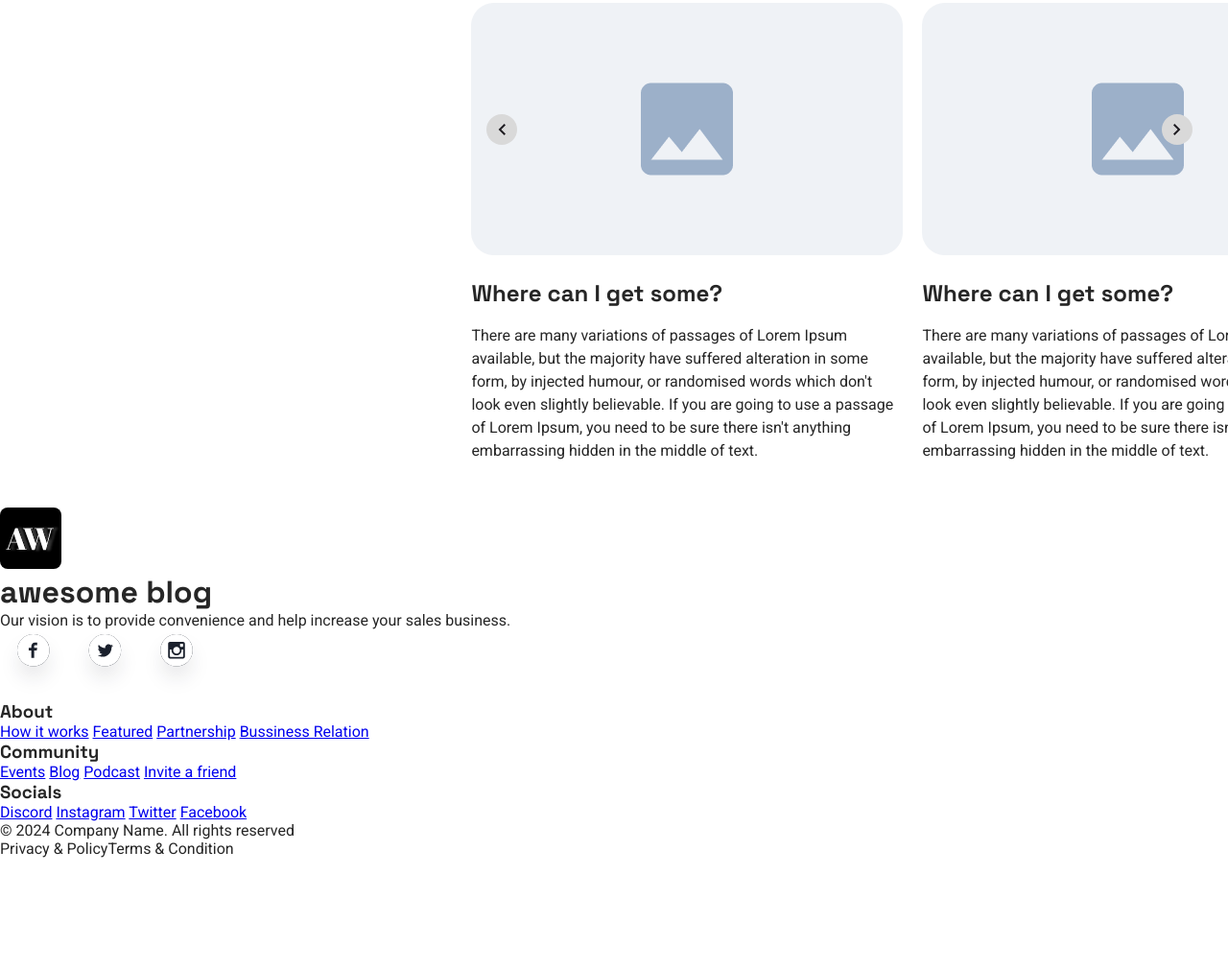
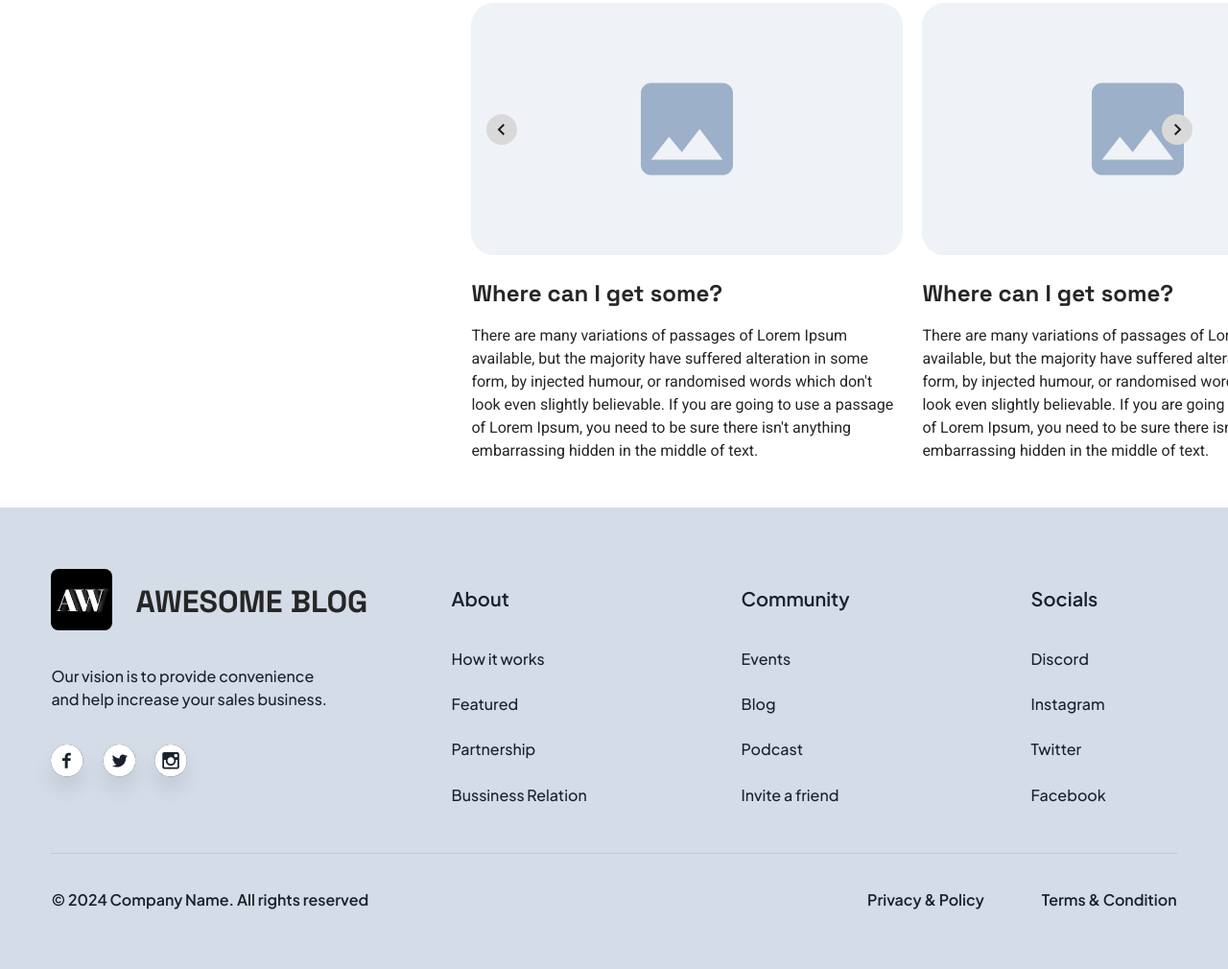
Before and after one commit to EugeniiSh/TestTasks, a website with bundled scripts: page agima/index.html in a window 1280 px wide. Shown: the part 2235-3245 px from the top of the page at 96% size. Before the commit the page ends 3129 px from the top, so only its background shows below. Built offline with nearby package versions, Linux system fonts and the light colour scheme; a web font is replaced by a local one.

Commit message:
feat: add footer styles

```diff
--- a/agima/index.html
+++ b/agima/index.html
@@ -247,12 +247,12 @@
             <h1 class="title-head">awesome blog</h1>
           </div>
 
-          <div class="links-social__parag">Our vision is to provide convenience and help increase your sales business.</div>
+          <p class="links-social__parag">Our vision is to provide convenience and help increase your sales business.</p>
 
           <div class="links-social__content">
-            <a href="#" class="facebook"><img src="./assests/images/Facebook.svg" alt="facebook"></a>
-            <a href="#" class="twitter"><img src="./assests/images/Twitter.svg" alt="twitter"></a>
-            <a href="#" class="instagram"><img src="./assests/images/Instagram.svg" alt="instagram"></a>
+            <a href="#f" class="facebook"><img src="./assests/images/Facebook.svg" alt="facebook"></a>
+            <a href="#t" class="twitter"><img src="./assests/images/Twitter.svg" alt="twitter"></a>
+            <a href="#i" class="instagram"><img src="./assests/images/Instagram.svg" alt="instagram"></a>
           </div>
         </div>
 
--- a/agima/scripts/slider.js
+++ b/agima/scripts/slider.js
@@ -407,8 +407,11 @@ export class Slider
     {
       this.posX1 = event.changedTouches[0].clientX; //Координаты начала касания по оси Х
 
-      const activPagination = this.slider.querySelector('.activ-pagination-animation'); //Текущая активная пагинация
-      activPagination.style.animationPlayState = 'paused'; //Ставим анимацию на паузу
+      if(this.autoScroll)
+      {
+        const activPagination = this.slider.querySelector('.activ-pagination-animation'); //Текущая активная пагинация
+        activPagination.style.animationPlayState = 'paused'; //Ставим анимацию на паузу
+      }
     });
 
     this.sliderLine.addEventListener('touchend', (event) => //Установка события на конец касания
--- a/agima/styles/_mainStyle.scss
+++ b/agima/styles/_mainStyle.scss
@@ -342,4 +342,149 @@ h1,h2,h3
     margin-bottom: 47px;
   }
 }
+
+.footer
+{
+  padding-top: 64px;
+
+  font-family: "Plus Jakarta Sans", sans-serif;
+  color: var(--footerTextColor);
+
+  background-color: var(--midleGray);
+
+  .footer-wrapper
+  {
+    width: 91.66%;
+    margin: 0 auto;
+  }
+
+  .links
+  {
+    display: flex;
+    justify-content: space-between;
+
+    padding-bottom: 36px;
+  }
+
+  .links-social
+  {
+    .links-social__title
+    {
+      display: flex;
+      align-items: center;
+      gap: 24px;
+
+      padding-bottom: 32px;
+
+      .title-head
+      {
+        margin: 0;
+
+        font-size: 32px;
+        line-height: 40px;
+        color: var(--mainTextColor);
+        text-transform: uppercase;
+      }
+    }
+
+    .links-social__parag
+    {
+      width: 292px;
+
+      padding-bottom: 30px;
+
+      font-weight: 500;
+      font-size: 16px;
+      line-height: 150%;
+    }
+
+    .links-social__content
+    {
+      display: flex;
+      gap: 20px;
+
+      a
+      {
+        position: relative;
+        display: block;
+
+        width: 34px;
+        height: 34px;
+
+        img
+        {
+          position: absolute;
+          top: 0;
+          left: -18px;
+
+          pointer-events: none;
+        }
+      }
+
+    }
+  }
+
+  .links-additional
+  {
+    display: flex;
+    justify-content: space-between;
+
+    width: 756px;
+
+    padding-top: 16px;
+
+    .links-additional__block
+    {
+      width: 152px;
+    }
+
+    h3
+    {
+      padding-bottom: 24px;
+
+      font-family: "Plus Jakarta Sans", sans-serif;
+      font-weight: 600;
+      font-size: 20px;
+      line-height: 150%;
+    }
+
+    a
+    {
+      display: block;
+
+      padding: 11.7px 0;
+
+      font-weight: 500;
+      font-size: 16px;
+      line-height: 150%;
+      color: var(--footerTextColor);
+      text-decoration: none;
+    }
+  }
+
+  .rights
+  {
+    display: flex;
+    justify-content: space-between;
+
+    padding-top: 36px;
+
+    border-top: 1px solid rgba($color: #486284, $alpha: 0.16);
+
+    font-weight: 600;
+    font-size: 16px;
+    line-height: 150%;
+
+    div
+    {
+      padding-bottom: 60px;
+    }
+
+    .rights-additional
+    {
+      display: flex;
+      gap: 60px;
+    }
+  }
+}
 /* --- === MainStyle === ---*/
--- a/agima/styles/slider.css
+++ b/agima/styles/slider.css
@@ -64,7 +64,7 @@
 .slider-container .arrow-right__block
 {
   display: flex;
-  justify-content: center;
+  /* justify-content: center; */
   align-items: center;
 
   /* min-width: 60px;
@@ -72,9 +72,16 @@
   width: 100%;
   height: 100%;
 
+  padding-left: 11px;
+
   cursor: pointer;
 
   /* background-color: #D9D9D9; */
+}
+
+.slider-container .arrow-right__block
+{
+  padding-left: 13px;
 }
 
 .slider-container .slider-block
```
Also changed, not shown: agima/styles/style.css, 1 other file.
